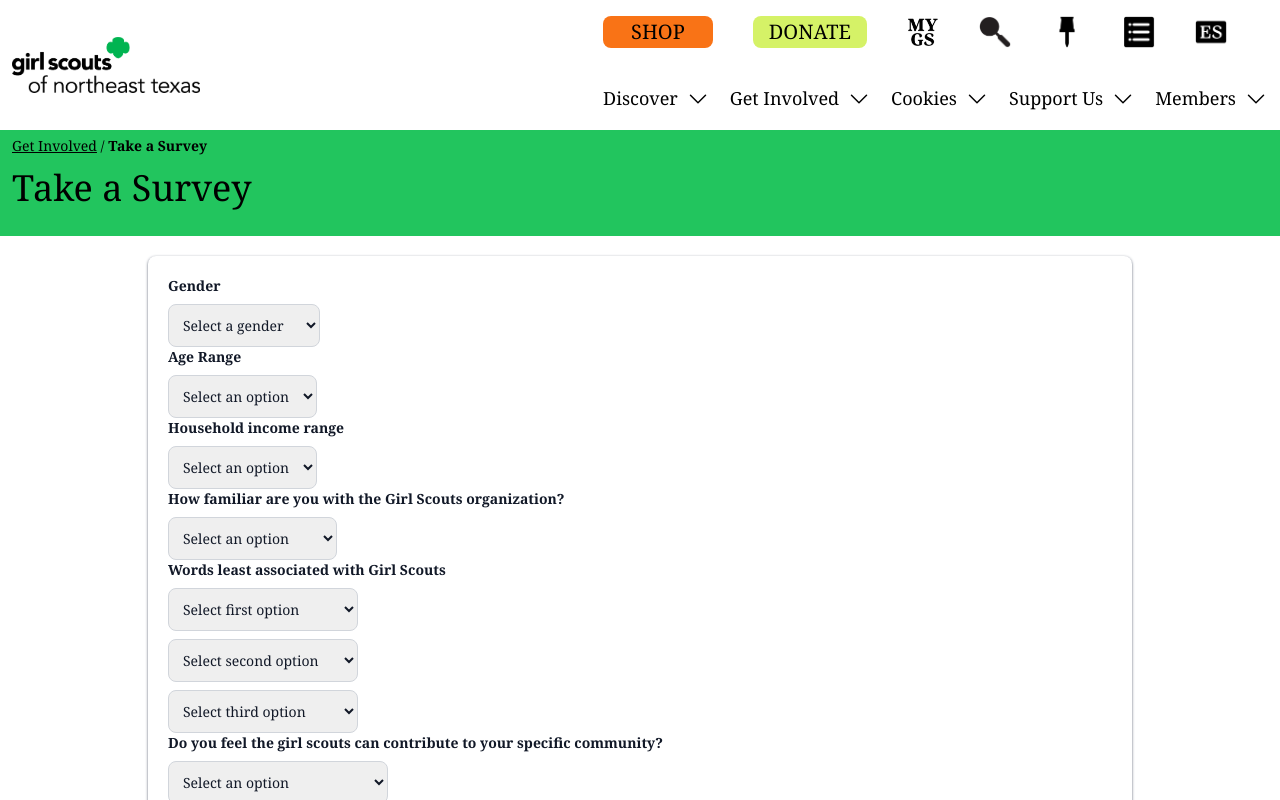
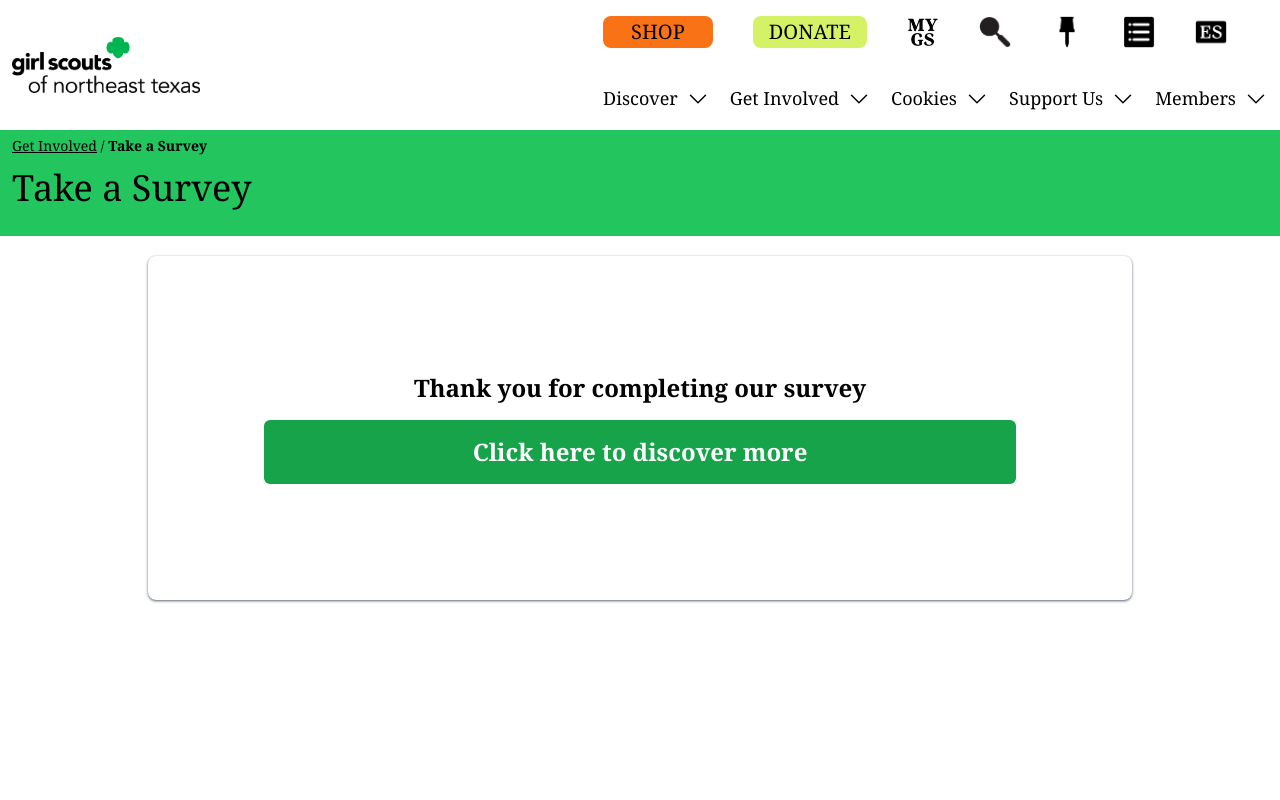
Before and after one commit to ryandterri/girl-scout-project, a Vue app: page / in a window 1280 px wide. Shown: the top 800 px of the page. Built offline with nearby package versions, Linux system fonts and the light colour scheme.

Commit message:
feat(survey): added button to get involved after survey

```diff
--- a/src/views/HomeView.vue
+++ b/src/views/HomeView.vue
@@ -33,10 +33,10 @@
         <div class="flex flex-col gap-4 p-5 shadow shadow-gray-500 rounded-lg">
 
 
-          <div v-if="complete" class="font-bold text-2xl text-center p-24">
+          <div v-if="!complete" class="font-bold text-2xl text-center p-24">
            <div>Thank you for completing our survey</div>
-            <a href="https://www.gsnetx.org/en/get-involved.html" class="bg-green-600 text-white rounded-md mt-4 px-8 py-4 block">
-              Click here to get involved
+            <a href="https://www.gsnetx.org/en/discover.html" class="bg-green-600 text-white rounded-md mt-4 px-8 py-4 block">
+              Click here to discover more
             </a>
           </div>
 
@@ -55,7 +55,7 @@
                          :options="['Not at all', 'Somewhat', `Very familiar`, `Currently Involved`]"
                          placeholder="Select an option" v-model="answers[3]"></select-menu>
 
-            <select-menu label="Words least associated with Girl Scouts"
+            <select-menu label="Words LEAST associated with Girl Scouts"
                          :options="['Crafts', 'STEM', 'College prep', 'Cookies', 'Leadership', 'Scholarship', 'Camp-outs', 'Uniform', 'Only for younger girls', 'Only for older girls', 'Community conscious', 'Untrusting', 'Trusting', 'Forward-thinking', 'Stuck in the past']"
                          placeholder="Select first option" v-model="answers[4]"></select-menu>
 
```
